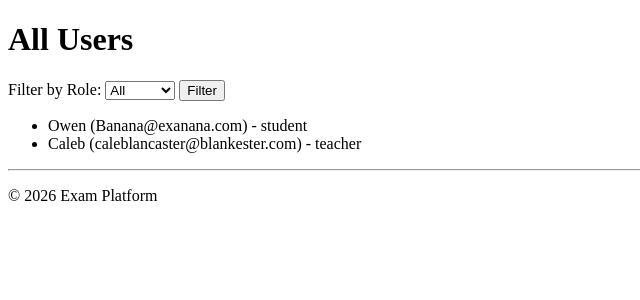
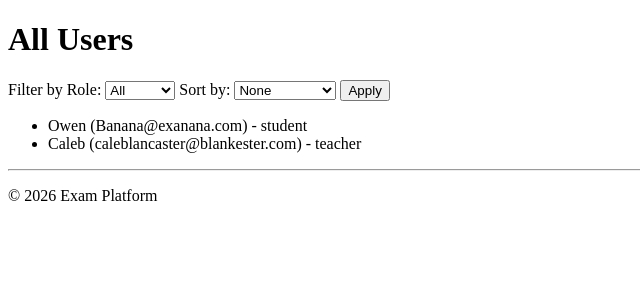
Before and after one commit to stefanescuowen-cmd/CSET-160-Final, a Flask app: page /accounts in a window 1280 px wide. Shown: the part 108-408 px from the top of the page, without its empty margins (0-640 px from the left). Run offline with Flask 3, Linux system fonts and the light colour scheme.

Commit message:
Enhance user account management with filtering and sorting options; add time limit to test creation and support multiple question types in test taking.

```diff
--- a/main.py
+++ b/main.py
@@ -8,9 +8,8 @@ app = Flask(__name__)
 app.config.from_object(Config)
 db.init_app(app)
 
-# ------
+
 # Routes
-# ------
 
 # -----------------------
 # Registration & Accounts
@@ -34,10 +33,18 @@ def register():
 @app.route("/accounts")
 def accounts():
     role_filter = request.args.get("role")
+    sort_by = request.args.get("sort")
+
+    users_query = User.query
     if role_filter in ("student", "teacher"):
-        users = User.query.filter_by(role=role_filter).all()
-    else:
-        users = User.query.all()
+        users_query = users_query.filter_by(role=role_filter)
+
+    if sort_by == "name":
+        users_query = users_query.order_by(User.name)
+    elif sort_by == "date":
+        users_query = users_query.order_by(User.created_at)
+
+    users = users_query.all()
     return render_template("accounts.html", users=users)
 
 
@@ -55,6 +62,11 @@ def create_test():
         test = Test(title=title, teacher_id=teacher_id)
         db.session.add(test)
         db.session.commit()
+
+        time_limit = request.form.get("time_limit")
+        time_limit = int(time_limit) if time_limit else None
+        test = Test(title=title, teacher_id=teacher_id, time_limit=time_limit)
+
         return redirect("/tests")
 
     return render_template("create_test.html", teachers=teachers)
@@ -73,7 +85,8 @@ def add_question(test_id):
     question_text = request.form["question_text"]
 
     # All questions are open-ended
-    question = Question(test_id=test_id, question_text=question_text)
+    question_type = request.form.get("type", "open_ended")
+    question = Question(test_id=test_id, question_text=question_text, type=question_type)
     db.session.add(question)
     db.session.commit()
 
@@ -100,6 +113,10 @@ def take_test(test_id):
         existing = Submission.query.filter_by(test_id=test.id, student_id=student_id).first()
         if existing:
             return "You have already submitted this test!"
+
+        # Optional: Check for timed test
+        # start_time could be stored in session or hidden field
+        # If timed, check elapsed time here (extra feature)
 
         # Create submission
         submission = Submission(test_id=test.id, student_id=student_id)
@@ -220,6 +237,8 @@ def test_summary(test_id):
         submissions=submissions
     )
 
+
+
 # ----------
 # Run server
 # ----------
--- a/templates/accounts.html
+++ b/templates/accounts.html
@@ -10,7 +10,15 @@
         <option value="student">Student</option>
         <option value="teacher">Teacher</option>
     </select>
-    <button type="submit">Filter</button>
+
+    <label>Sort by:</label>
+    <select name="sort">
+        <option value="">None</option>
+        <option value="name">Name</option>
+        <option value="date">Date Created</option>
+    </select>
+
+    <button type="submit">Apply</button>
 </form>
 
 <ul>
--- a/templates/create_test.html
+++ b/templates/create_test.html
@@ -16,6 +16,10 @@
     </select>
     <br><br>
 
+    <label for="time_limit">Time Limit (minutes, leave empty for unlimited):</label>
+    <input type="number" name="time_limit" min="1" placeholder="Unlimited">
+    <br><br>
+
     <button type="submit">Create Test</button>
 </form>
 
```
Also changed, not shown: templates/take_test.html (+10 -1 lines).
